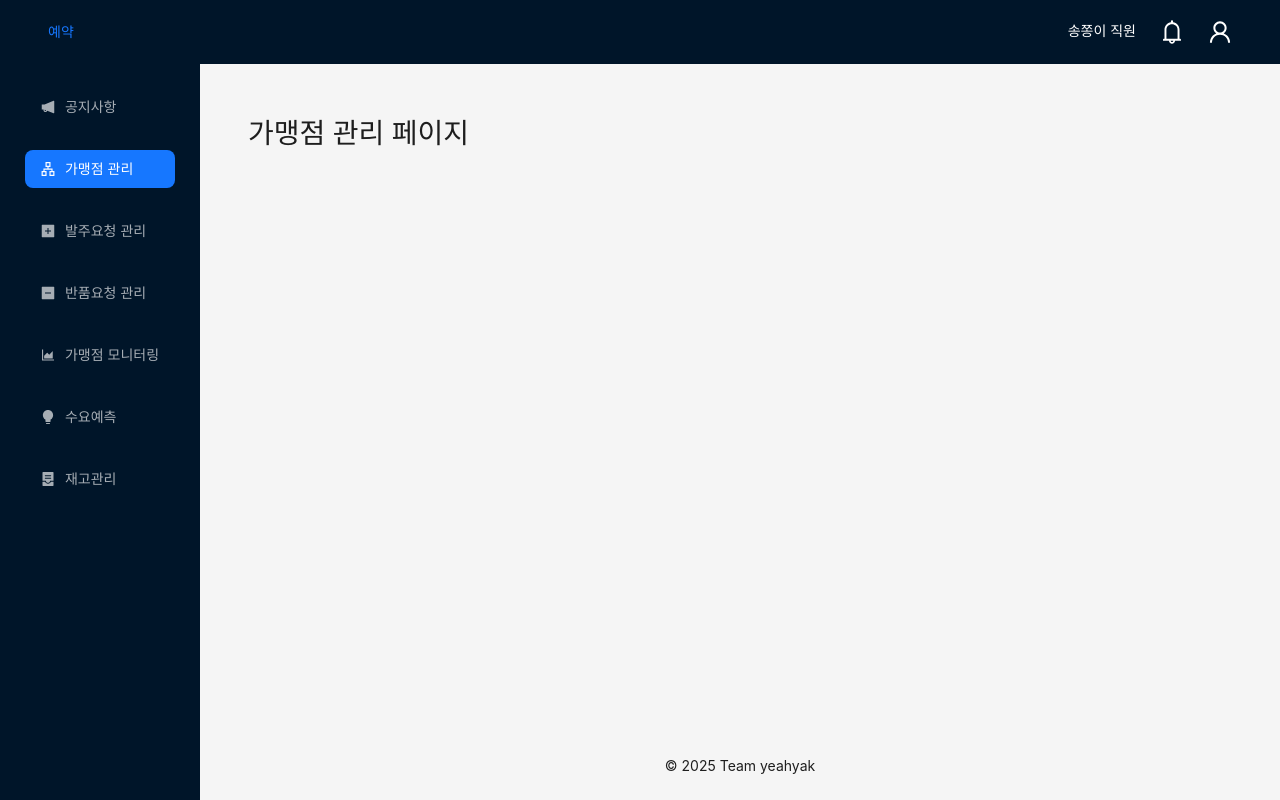
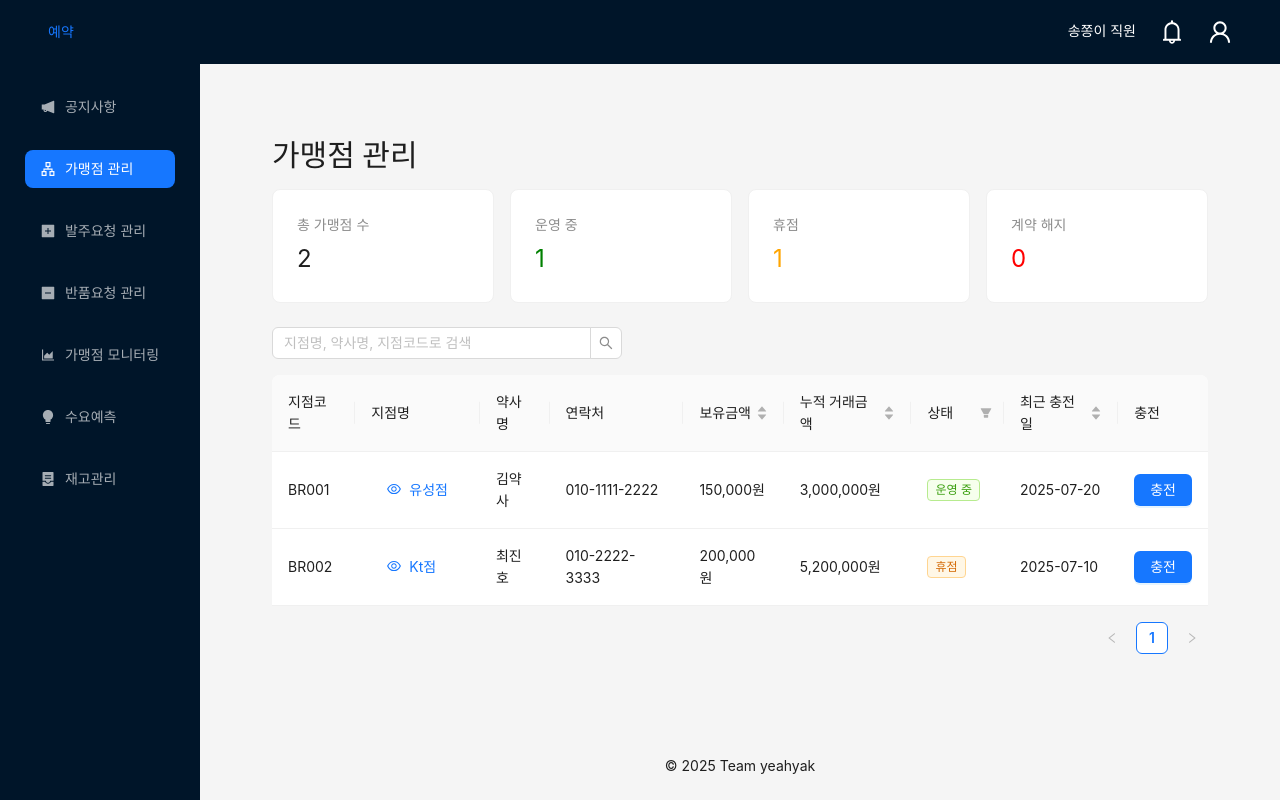
Before and after one commit to yooon613/yeahyak, a React (Vite) app in the folder frontend/: page /hq/branches in a window 1280 px wide. Built offline with nearby package versions, Linux system fonts and the light colour scheme.

Commit message:
fe/feat: 가맹점 관리 페이지 UI 구현 (#10)

```diff
--- a/frontend/src/pages/HQ/BranchManagementPage.tsx
+++ b/frontend/src/pages/HQ/BranchManagementPage.tsx
@@ -1,7 +1,217 @@
+import React, { useState } from "react";
+import {
+  Table,
+  Button,
+  Input,
+  Modal,
+  Space,
+  Tag,
+  Typography,
+  Descriptions,
+  Card,
+  Row,
+  Col,
+  Statistic,
+} from "antd";
+import { EyeOutlined } from "@ant-design/icons";
+
+const { Title } = Typography;
+
+const dummyData = [
+  {
+    key: "1",
+    branchCode: "BR001",
+    branchName: "유성점",
+    pharmacist: "김약사",
+    contact: "010-1111-2222",
+    balance: 150000,
+    cumulativeAmount: 3000000,
+    address: "대전 유성구 대학로 99",
+    openedAt: "2023-01-15",
+    lastCharged: "2025-07-20",
+    status: "운영 중",
+    manager: "박대리",
+    businessHours: "09:00 ~ 18:00",
+    bank: "농협 123-4567-8901",
+    note: "거래 안정적",
+  },
+  {
+    key: "2",
+    branchCode: "BR002",
+    branchName: "Kt점",
+    pharmacist: "최진호",
+    contact: "010-2222-3333",
+    balance: 200000,
+    cumulativeAmount: 5200000,
+    address: "서울 강남구 테헤란로 123",
+    openedAt: "2022-09-10",
+    lastCharged: "2025-07-10",
+    status: "휴점",
+    manager: "이대리",
+    businessHours: "10:00 ~ 17:00",
+    bank: "신한 110-5555-1234",
+    note: "리뉴얼 예정",
+  },
+];
+
 export default function BranchManagementPage() {
+  const [searchText, setSearchText] = useState("");
+  const [selectedBranch, setSelectedBranch] = useState<any>(null);
+  const [modalVisible, setModalVisible] = useState(false);
+
+  // 검색 필터링
+  const filteredData = dummyData.filter(
+    (item) =>
+      item.branchName.includes(searchText) ||
+      item.pharmacist.includes(searchText) ||
+      item.branchCode.includes(searchText)
+  );
+
+  // 통계 계산
+  const totalCount = dummyData.length;
+  const activeCount = dummyData.filter((b) => b.status === "운영 중").length;
+  const pausedCount = dummyData.filter((b) => b.status === "휴점").length;
+  const closedCount = dummyData.filter((b) => b.status === "계약 해지").length;
+
+  // 테이블 컬럼 정의
+  const columns = [
+    {
+      title: "지점코드",
+      dataIndex: "branchCode",
+      key: "branchCode",
+    },
+    {
+      title: "지점명",
+      dataIndex: "branchName",
+      key: "branchName",
+      render: (text: string, record: any) => (
+        <Button type="link" icon={<EyeOutlined />} onClick={() => openDetailModal(record)}>
+          {text}
+        </Button>
+      ),
+    },
+    { title: "약사명", dataIndex: "pharmacist", key: "pharmacist" },
+    { title: "연락처", dataIndex: "contact", key: "contact" },
+    {
+      title: "보유금액",
+      dataIndex: "balance",
+      key: "balance",
+      render: (val: number) => val.toLocaleString() + "원",
+      sorter: (a: any, b: any) => a.balance - b.balance,
+    },
+    {
+      title: "누적 거래금액",
+      dataIndex: "cumulativeAmount",
+      key: "cumulativeAmount",
+      render: (val: number) => val.toLocaleString() + "원",
+      sorter: (a: any, b: any) => a.cumulativeAmount - b.cumulativeAmount,
+    },
+    {
+      title: "상태",
+      dataIndex: "status",
+      key: "status",
+      filters: [
+        { text: "운영 중", value: "운영 중" },
+        { text: "휴점", value: "휴점" },
+        { text: "계약 해지", value: "계약 해지" },
+      ],
+      onFilter: (value: any, record: any) => record.status === value,
+      render: (status: string) => getStatusTag(status),
+    },
+    {
+      title: "최근 충전일",
+      dataIndex: "lastCharged",
+      key: "lastCharged",
+      sorter: (a: any, b: any) =>
+        new Date(a.lastCharged).getTime() - new Date(b.lastCharged).getTime(),
+    },
+    {
+      title: "충전",
+      key: "charge",
+      render: () => <Button type="primary">충전</Button>,
+    },
+  ];
+
+  // 상태 표시용 태그 렌더링
+  const getStatusTag = (status: string) => {
+    switch (status) {
+      case "운영 중":
+        return <Tag color="green">{status}</Tag>;
+      case "휴점":
+        return <Tag color="orange">{status}</Tag>;
+      case "계약 해지":
+        return <Tag color="red">{status}</Tag>;
+      default:
+        return <Tag>{status}</Tag>;
+    }
+  };
+
+  const openDetailModal = (record: any) => {
+    setSelectedBranch(record);
+    setModalVisible(true);
+  };
+
   return (
-    <div>
-      <h1>가맹점 관리 페이지</h1>
+    <div style={{ padding: "24px" }}>
+      <Title level={2}>가맹점 관리</Title>
+
+      {/* ✅ 요약 카드 4종 */}
+      <Row gutter={16} style={{ marginBottom: 24 }}>
+        <Col span={6}>
+          <Card><Statistic title="총 가맹점 수" value={totalCount} /></Card>
+        </Col>
+        <Col span={6}>
+          <Card><Statistic title="운영 중" value={activeCount} valueStyle={{ color: "green" }} /></Card>
+        </Col>
+        <Col span={6}>
+          <Card><Statistic title="휴점" value={pausedCount} valueStyle={{ color: "orange" }} /></Card>
+        </Col>
+        <Col span={6}>
+          <Card><Statistic title="계약 해지" value={closedCount} valueStyle={{ color: "red" }} /></Card>
+        </Col>
+      </Row>
+
+      {/* 검색 */}
+      <Input.Search
+        placeholder="지점명, 약사명, 지점코드로 검색"
+        value={searchText}
+        onChange={(e) => setSearchText(e.target.value)}
+        style={{ width: 350, marginBottom: 16 }}
+        allowClear
+      />
+
+      {/* 테이블 */}
+      <Table
+        columns={columns}
+        dataSource={filteredData}
+        pagination={{ pageSize: 5 }}
+        rowKey="branchCode"
+      />
+
+      {/* 상세 모달 */}
+      <Modal
+        title={`${selectedBranch?.branchName} 상세 정보`}
+        open={modalVisible}
+        onCancel={() => setModalVisible(false)}
+        footer={null}
+      >
+        {selectedBranch && (
+          <Descriptions bordered column={1} size="middle">
+            <Descriptions.Item label="약사명">{selectedBranch.pharmacist}</Descriptions.Item>
+            <Descriptions.Item label="연락처">{selectedBranch.contact}</Descriptions.Item>
+            <Descriptions.Item label="주소">{selectedBranch.address}</Descriptions.Item>
+            <Descriptions.Item label="개설일">{selectedBranch.openedAt}</Descriptions.Item>
+            <Descriptions.Item label="운영시간">{selectedBranch.businessHours}</Descriptions.Item>
+            <Descriptions.Item label="계좌정보">{selectedBranch.bank}</Descriptions.Item>
+            <Descriptions.Item label="보유금액">{selectedBranch.balance.toLocaleString()}원</Descriptions.Item>
+            <Descriptions.Item label="누적 거래금액">{selectedBranch.cumulativeAmount.toLocaleString()}원</Descriptions.Item>
+            <Descriptions.Item label="최근 충전일">{selectedBranch.lastCharged}</Descriptions.Item>
+            <Descriptions.Item label="상태">{getStatusTag(selectedBranch.status)}</Descriptions.Item>
+            <Descriptions.Item label="비고">{selectedBranch.note}</Descriptions.Item>
+            <Descriptions.Item label="본사 담당자">{selectedBranch.manager}</Descriptions.Item>
+          </Descriptions>
+        )}
+      </Modal>
     </div>
   );
 }
```
